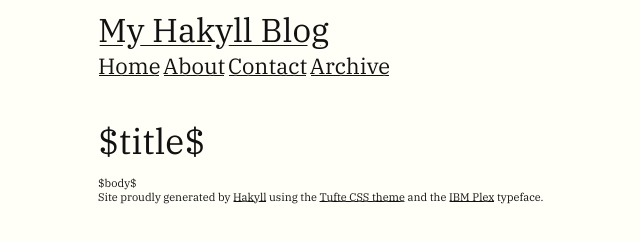
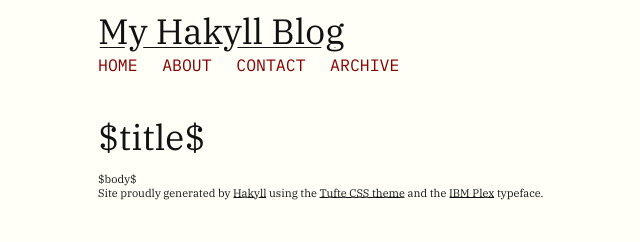
Before and after one commit to ramiro050/blog, a plain HTML site: page templates/default.html in a window 1280 px wide. Shown: the whole page, without its empty margins (62-702 px from the left). Drawn offline with Linux system fonts and the light colour scheme.

Commit message:
Changed the navigation style + minor style changes

```diff
--- a/css/tufte-ibm.css
+++ b/css/tufte-ibm.css
@@ -102,11 +102,19 @@ body {
 }
 
 div.logo a {
-    font-size: 3.0rem;
+    font-size: 3.2rem;
 }
 
 nav.group a {
-    font-size: 2.0rem;
+    font-family: IBM-Plex-Mono, Consolas, "Liberation Mono", Menlo, Courier, monospace;
+    text-transform: uppercase;
+    color: #880000;
+    font-size: 1.5rem;
+    padding-right: 2.0rem;
+}
+
+nav.group a:link {
+    background: none;
 }
 
 h1 {
@@ -163,7 +171,8 @@ p.subtitle {
 }
 
 article {
-    padding: 5rem 0rem;
+    /* padding: 5rem 0rem; */
+    padding : 0rem 0rem;
 }
 
 section {
```
Also changed, not shown: templates/default.html (+1 -1 lines).
